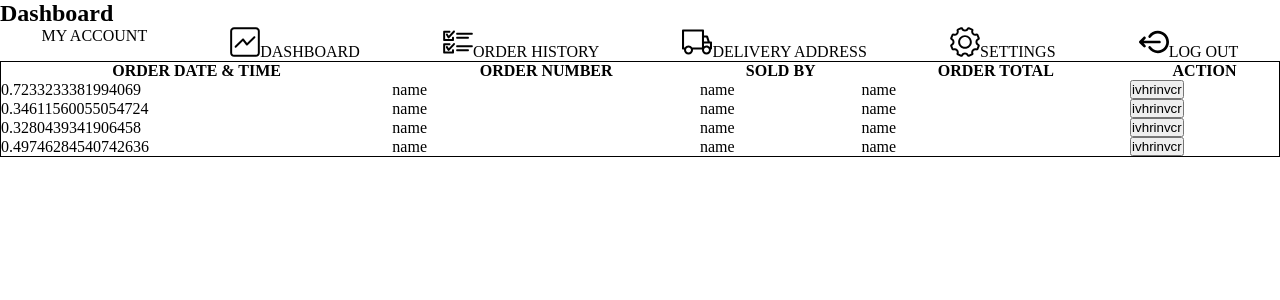
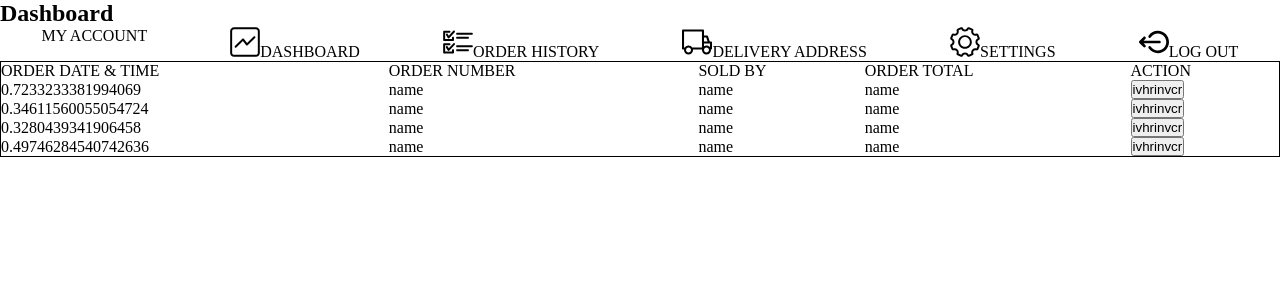
Before and after one commit to vahagnmovs/GoldMarket, a React (Create React App) app in the folder goldmarket/: page /orderhistory in a window 1280 px wide. Shown: the top 300 px of the page. Built offline with nearby package versions, Linux system fonts and the light colour scheme.

Commit message:
orderHistoryList refactoring

```diff
--- a/goldmarket/src/components/centers/buyerAdmin/orderHistoryList/index.tsx
+++ b/goldmarket/src/components/centers/buyerAdmin/orderHistoryList/index.tsx
@@ -31,11 +31,11 @@ const OrderHistoryList = () => {
 			<Dashboard />
 			<table className='table'>
 				<tr>
-					<th>ORDER DATE & TIME</th>
-					<th>ORDER NUMBER</th>
-					<th>SOLD BY</th>
-					<th>ORDER TOTAL</th>
-					<th>ACTION</th>
+					<td>ORDER DATE & TIME</td>
+					<td>ORDER NUMBER</td>
+					<td>SOLD BY</td>
+					<td>ORDER TOTAL</td>
+					<td>ACTION</td>
 				</tr>
 				{data.map(item => <OrderHistory key={item.id} {...item} />)}
 			</table>
```
